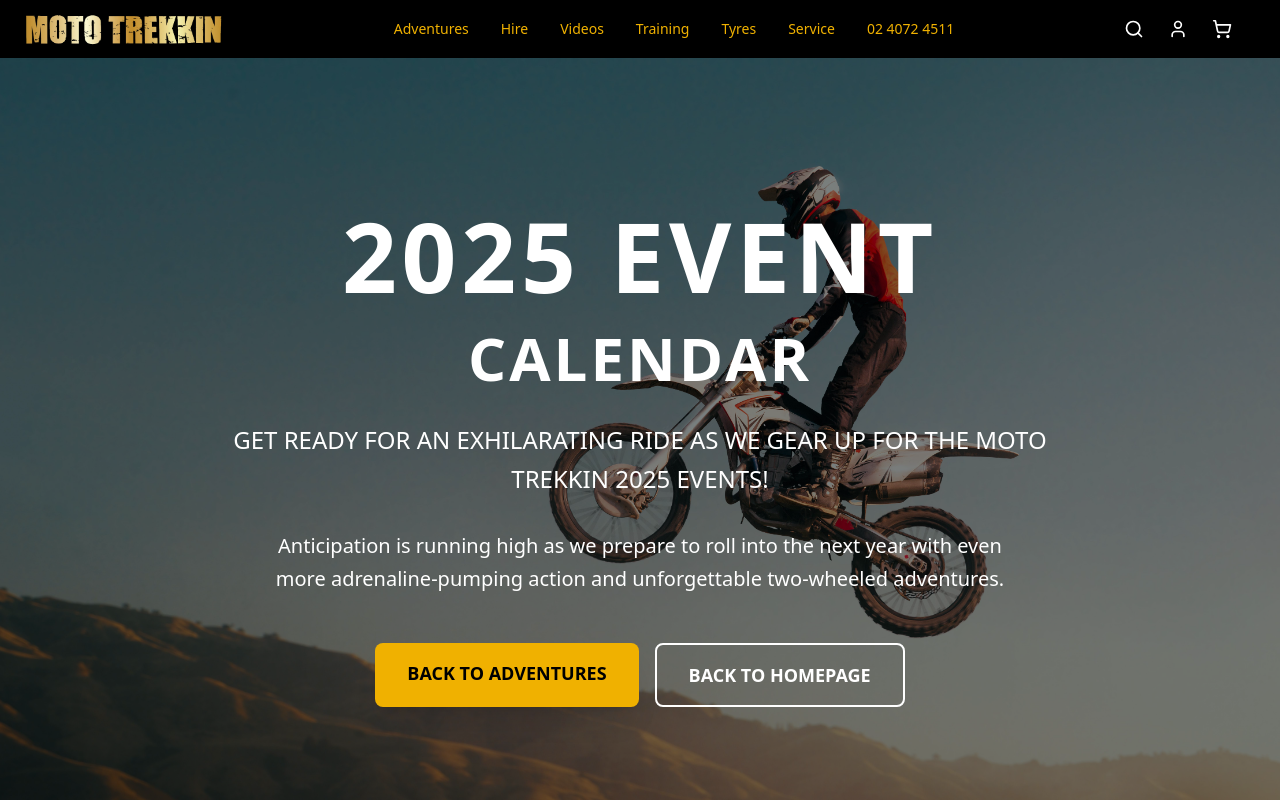
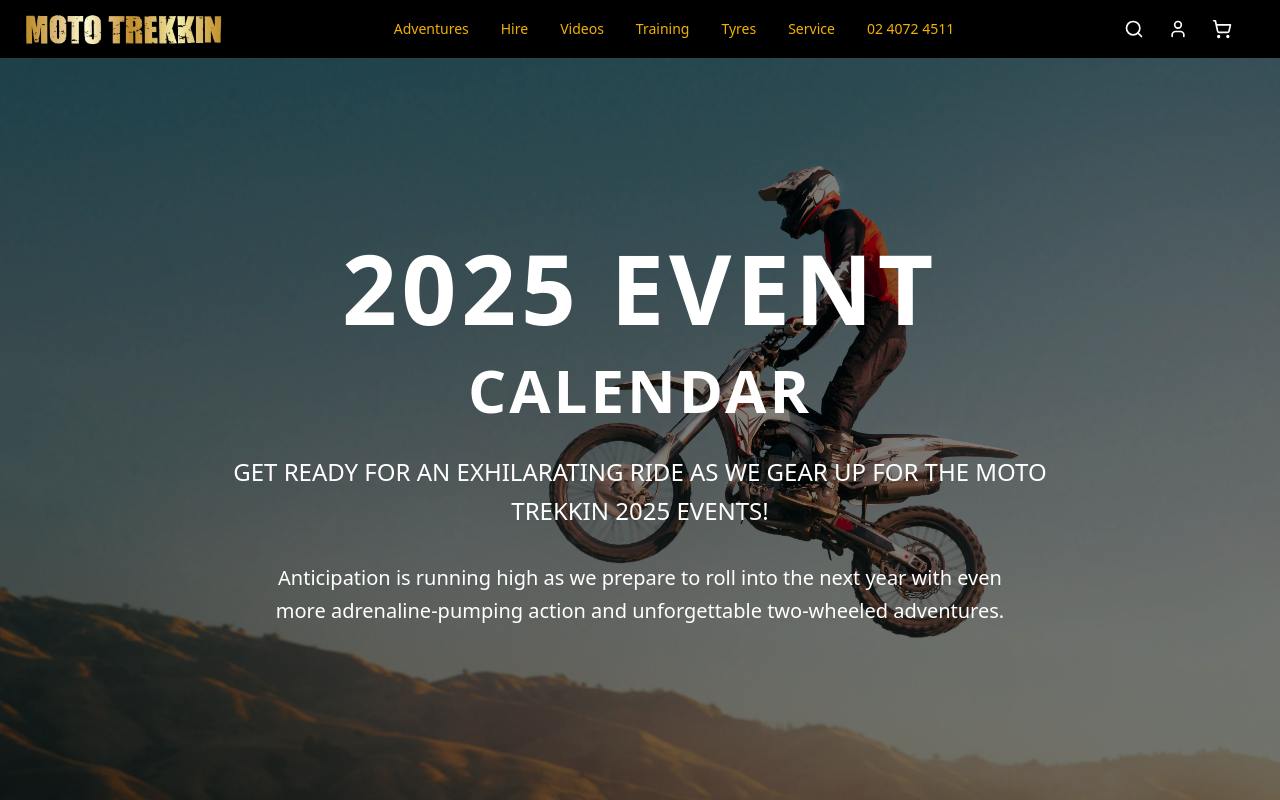
Before and after one commit to iTek-Org/mototrekkin, a React (Vite) app in the folder frontend/: page /adventures/2025-event-calendar in a window 1280 px wide. Shown: the top 800 px of the page. Built offline with nearby package versions, Linux system fonts and the light colour scheme.

Commit message:
updatesa

```diff
--- a/frontend/src/pages/EventCalendar2025Page.jsx
+++ b/frontend/src/pages/EventCalendar2025Page.jsx
@@ -69,20 +69,6 @@ const EventCalendar2025Page = () => {
             <p className="text-lg md:text-xl max-w-3xl mx-auto mb-12 leading-relaxed">
               Anticipation is running high as we prepare to roll into the next year with even more adrenaline-pumping action and unforgettable two-wheeled adventures.
             </p>
-            <div className="flex flex-col sm:flex-row gap-4 justify-center">
-              <Link
-                to="/adventures"
-                className="bg-yellow-500 hover:bg-yellow-600 text-black font-bold py-4 px-8 rounded-lg text-lg shadow-xl transition-all duration-300 transform hover:scale-105"
-              >
-                BACK TO ADVENTURES
-              </Link>
-              <Link
-                to="/"
-                className="bg-transparent border-2 border-white text-white hover:bg-white hover:text-black font-bold py-4 px-8 rounded-lg text-lg transition-all duration-300 transform hover:scale-105"
-              >
-                BACK TO HOMEPAGE
-              </Link>
-            </div>
           </div>
         </div>
       </section>
@@ -236,25 +222,6 @@ const EventCalendar2025Page = () => {
         </div>
       </section>
 
-      {/* Bottom Navigation */}
-      <section className="py-12 bg-gray-100">
-        <div className="container mx-auto px-6 text-center">
-          <div className="flex flex-col sm:flex-row gap-4 justify-center">
-            <Link
-              to="/adventures"
-              className="bg-yellow-500 hover:bg-yellow-600 text-black font-bold py-4 px-8 rounded-lg text-lg shadow-xl transition-all duration-300 transform hover:scale-105"
-            >
-              BACK TO ADVENTURES
-            </Link>
-            <Link
-              to="/"
-              className="bg-transparent border-2 border-gray-800 text-gray-800 hover:bg-gray-800 hover:text-white font-bold py-4 px-8 rounded-lg text-lg transition-all duration-300 transform hover:scale-105"
-            >
-              BACK TO HOMEPAGE
-            </Link>
-          </div>
-        </div>
-      </section>
     </div>
   );
 };
--- a/frontend/src/pages/NZSIEventPage.jsx
+++ b/frontend/src/pages/NZSIEventPage.jsx
@@ -3,7 +3,6 @@ import NZSIHero from '../components/nzsi/NZSIHero';
 import NZSIDescription from '../components/nzsi/NZSIDescription';
 import NZSIRegistration from '../components/nzsi/NZSIRegistration';
 import NZSIDetails from '../components/nzsi/NZSIDetails';
-import NZSIVideo from '../components/nzsi/NZSIVideo';
 import NZSIGallery from '../components/nzsi/NZSIGallery';
 import NZSIContact from '../components/nzsi/NZSIContact';
 
@@ -15,12 +14,10 @@ const NZSIEventPage = () => {
   return (
     <div className="min-h-screen bg-white">
       <NZSIHero />
-      <NZSIVideo />
       <NZSIDetails />
       <NZSIRegistration />
       <NZSIDescription />
       <NZSIRegistration />
-      <NZSIVideo />
       <NZSIGallery />
       <NZSIContact />
     </div>
```
